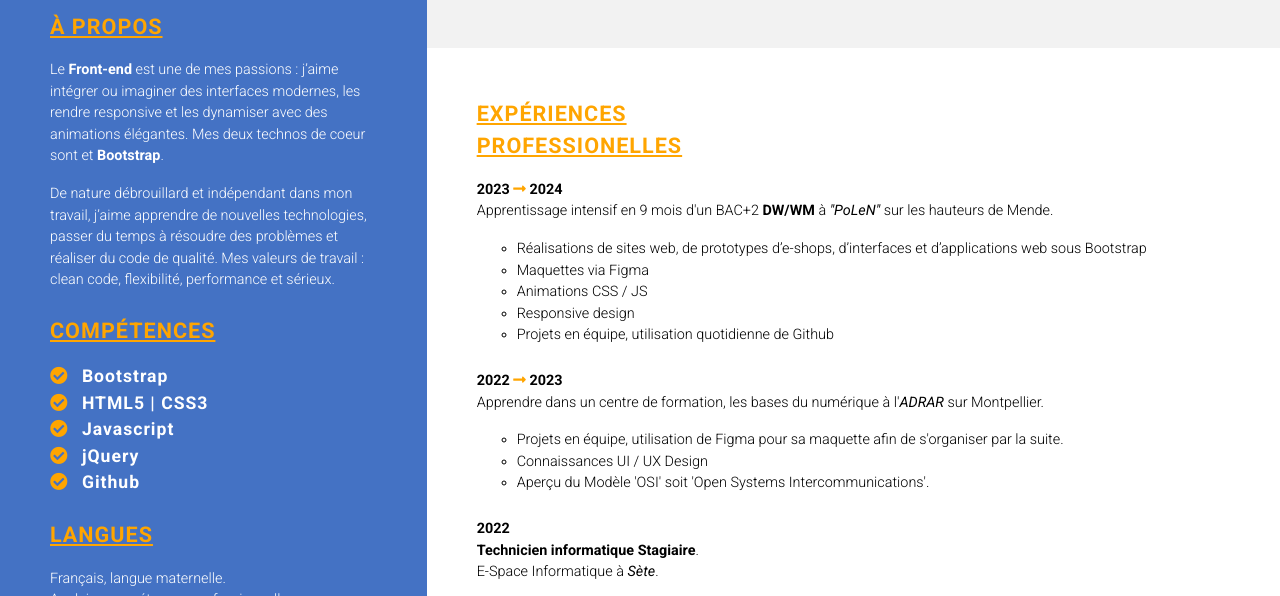
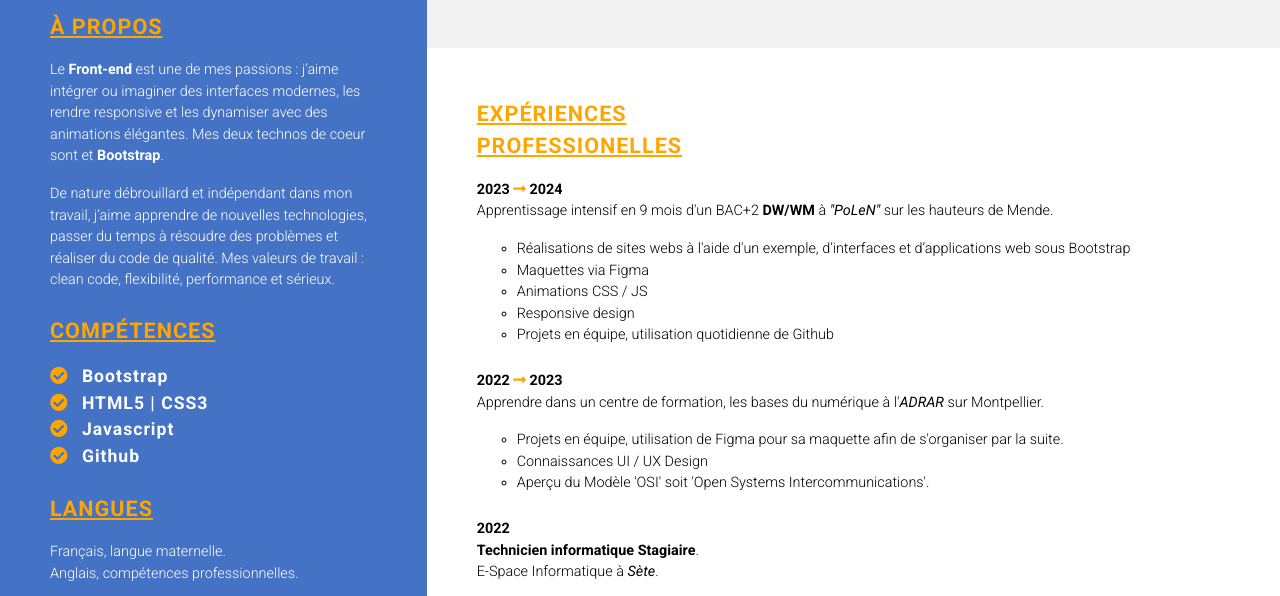
Before and after one commit to noedelmas/CV, a plain HTML site: page index.html in a window 1280 px wide. Shown: the part 202-798 px from the top of the page. Drawn offline with Linux system fonts and the light colour scheme.

Commit message:
Update index.html

```diff
--- a/index.html
+++ b/index.html
@@ -32,7 +32,6 @@
                   <li><i class="icon fas fa-check-circle text-darkblue"></i> <strong>Bootstrap</strong></li>
                   <li><i class="icon fas fa-check-circle text-darkblue"></i> <strong>HTML5 &#124; CSS3</strong></li>
                   <li><i class="icon fas fa-check-circle text-darkblue"></i> <strong>Javascript</strong></li>
-                  <li><i class="icon fas fa-check-circle text-darkblue"></i> <strong>jQuery</strong></li>
                   <li><i class="icon fas fa-check-circle text-darkblue"></i> <strong>Github</strong></li>
                 </ul>
               </div>
@@ -90,7 +89,7 @@
                       Apprentissage intensif en 9 mois d'un BAC+2 <strong>DW/WM</strong> à <em>"PoLeN" </em>sur les hauteurs de Mende.
                     </p>
                     <ul class="experience-list">
-                      <li>Réalisations de sites web, de prototypes d’e-shops, d’interfaces et d’applications web sous Bootstrap</li>
+                      <li>Réalisations de sites webs à l'aide d'un exemple, d’interfaces et d’applications web sous Bootstrap</li>
                       <li>Maquettes via Figma</li>
                       <li>Animations CSS / JS</li>
                       <li>Responsive design</li>
```
